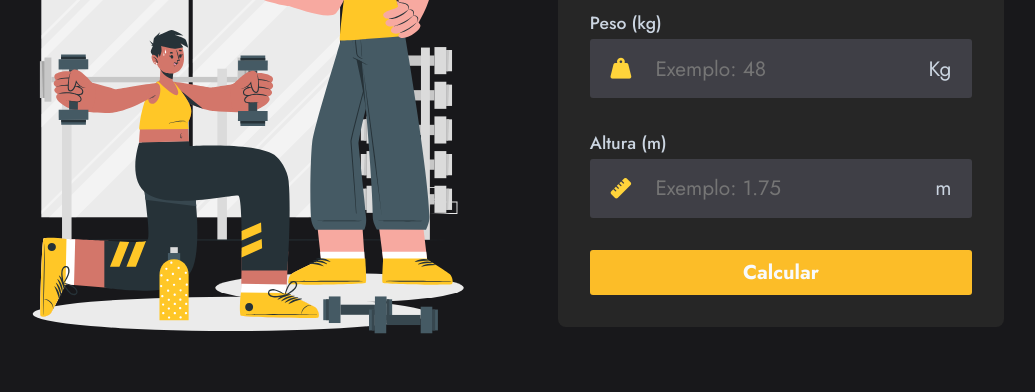
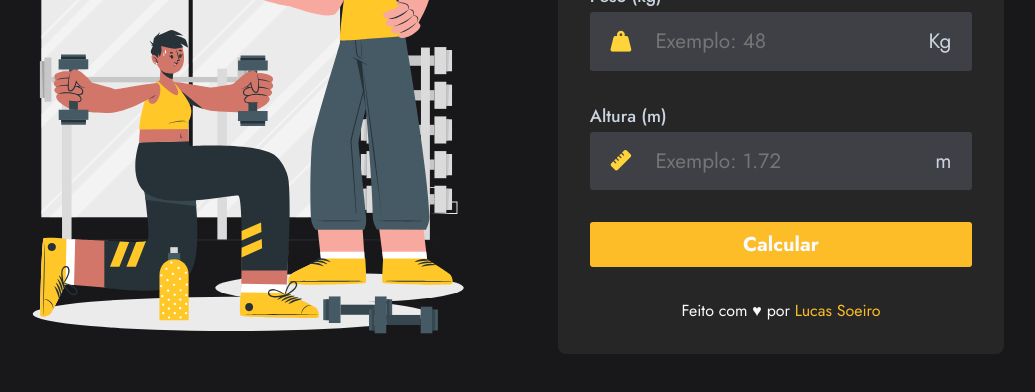
Before and after one commit to olucassoeiro/calculadora-IMC, a plain HTML site: page index.html in a window 1280 px wide. Shown: the part 290-682 px from the top of the page, without its empty margins (143-1178 px from the left). Drawn offline with Linux system fonts and the light colour scheme.

Commit message:
adicionei creditos

```diff
--- a/assets/css/style.css
+++ b/assets/css/style.css
@@ -167,6 +167,16 @@ body{
     color: #dc2626;
 }
 
+footer{
+    display: flex;
+    align-items: center;
+    justify-content: center;
+}
+
+footer a{
+    color: #fcbd28;
+}
+
 @media screen and (max-width: 1024px){
     #img{
         display: none;
--- a/index.html
+++ b/index.html
@@ -29,7 +29,7 @@
                     <label for="height">Altura (m)</label>
                     <div class="input-field">
                         <i class="fa-solid fa-ruler" style="color: #FFD43B;"></i>
-                        <input type="" id="height" placeholder="Exemplo: 1.75" required>
+                        <input type="" id="height" placeholder="Exemplo: 1.72" required>
                         <span>m</span>
                     </div>
                 </div>
@@ -50,6 +50,9 @@
                     <a href="https://mundoeducacao.uol.com.br/saude-bem-star/imc.html">Mais informações sobre o  IMC <i class="fa-solid fa-arrow-up-right-from-square" style="color: #FFD43B;"></i></a>
                 </div>
             </div>
+            <footer>
+                <p>Feito com ♥ por <a href="https://github.com/olucassoeiro" target="_blank">Lucas Soeiro</a></p>
+            </footer>
         </section>
     </main>
     <script src="assets/js/script.js"></script>
```
